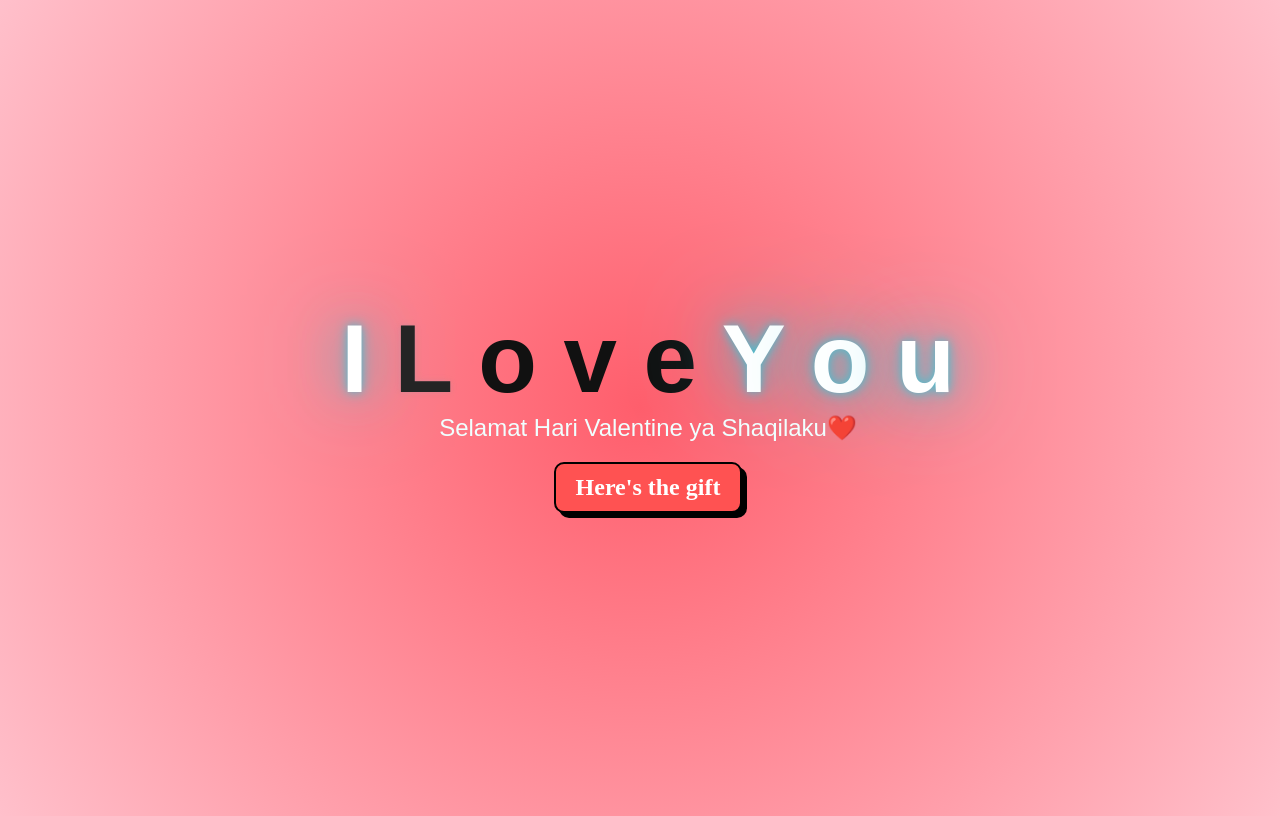
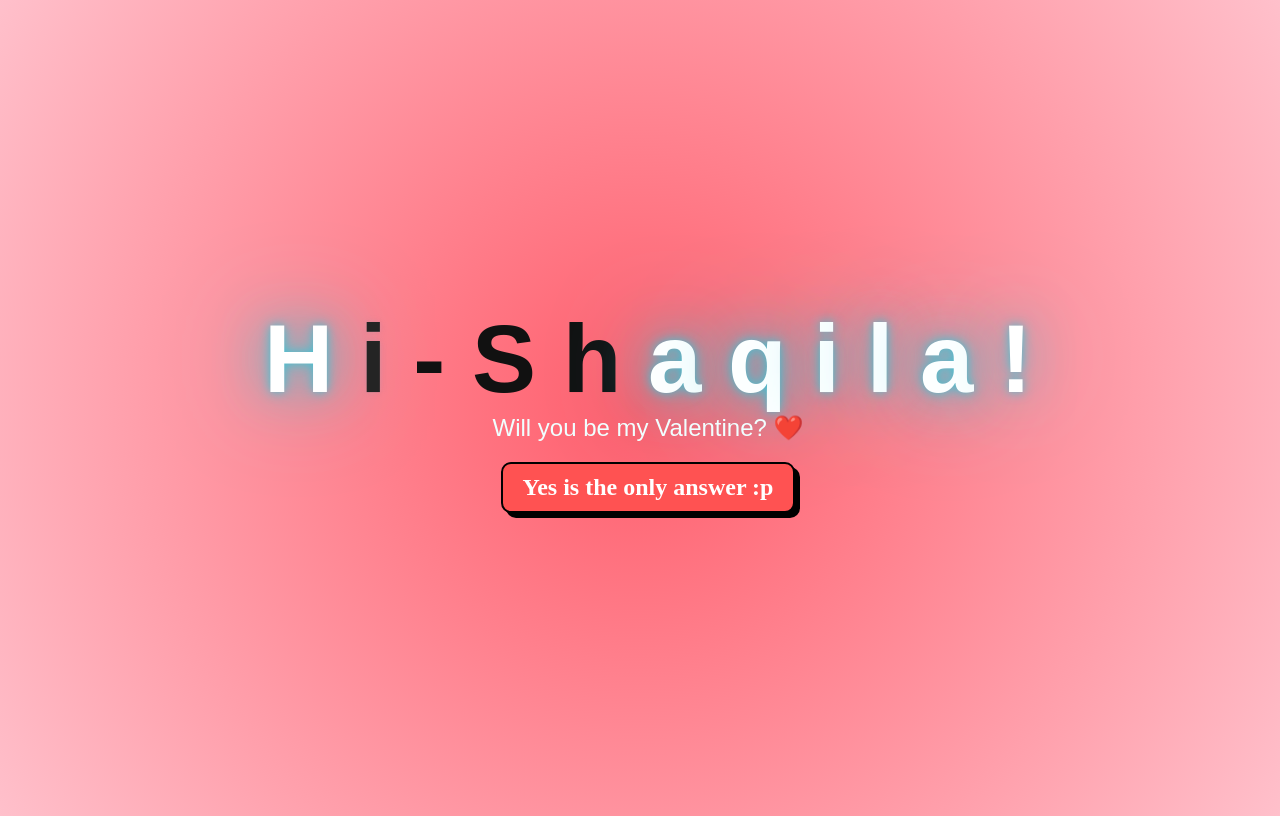
Before and after one commit to rakafadh/ValentineFlower, a plain HTML site: page index.html in a window 1280 px wide. Drawn offline with Linux system fonts and the light colour scheme; a web font is replaced by a local one.

Commit message:
done tengah bunganya

```diff
--- a/css/main.css
+++ b/css/main.css
@@ -32,7 +32,7 @@ body {
 }
 
 .flowers {
-  position: relative;
+  position:absolute;
   transform: scale(0.9);
 }
 
--- a/index.html
+++ b/index.html
@@ -14,20 +14,23 @@
 <body>
     <div class="greetings">
         <!-- silahkan menambah kata sesuai keinginan dengan <span>text...</span -->
-        <span>I</span>
-        <span>L</span>
-        <span>o</span>
-        <span>v</span>
-        <span>e</span>
-        <span>Y</span>
-        <span>o</span>
-        <span>u</span>
+        <span>H</span>
+        <span>i</span>
+        <span>-</span>
+        <span>S</span>
+        <span>h</span>
+        <span>a</span>
+        <span>q</span>
+        <span>i</span>
+        <span>l</span>
+        <span>a</span>
+        <span>!</span>
     </div>
     <div class="description">
-        <span>Selamat Hari Valentine ya Shaqilaku❤️</span>
+        <span>Will you be my Valentine? ❤️</span>
     </div>
     <div class="button">
-        <a href="flower.html" class="comic-button">Here's the gift</a>
+        <a href="flower.html" class="comic-button">Yes is the only answer :p</a>
     </div>
 </body>
 
```
Also changed, not shown: flower.html (+3 -0 lines).
